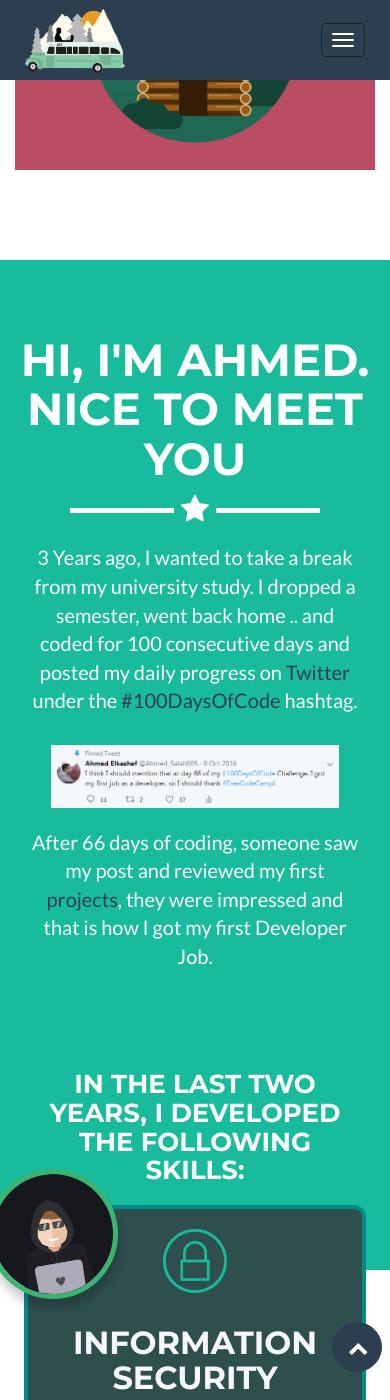
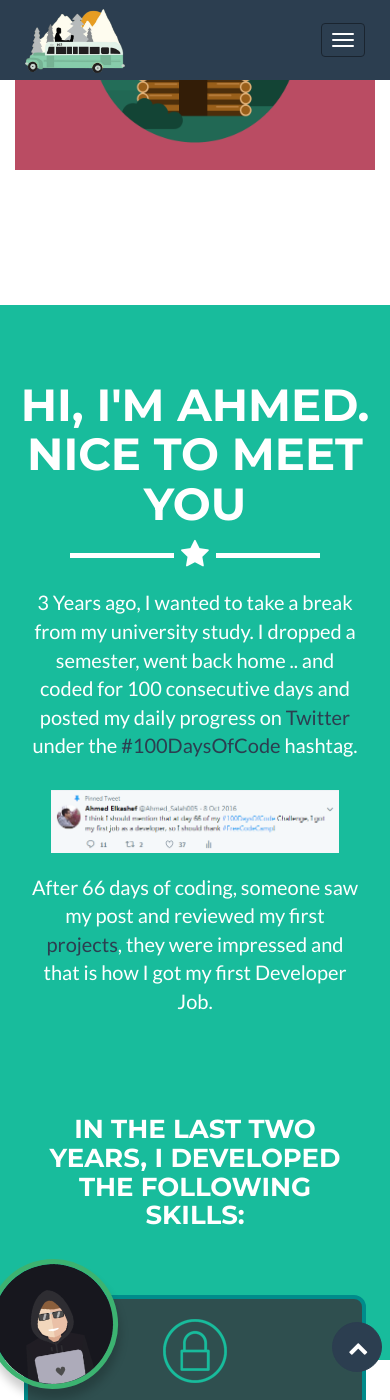
Before and after one commit to Ahmed-Elkashef/Ahmed-Elkashef.github.io, a Jekyll site: the page built from index.html, in a window 390 px wide and 1400 px high, scrolled down 2286 px. Built offline with Jekyll 4.4.1, drawn with Linux system fonts in a browser that asks for light colours.

Commit message:
Update main.css

```diff
--- a/_includes/css/main.css
+++ b/_includes/css/main.css
@@ -192,7 +192,7 @@
 
 @media(max-width:767px) {
     section {
-        padding: 75px 0;
+        padding: 75px 0 120px 0;
     }
 
     section.first {
```
